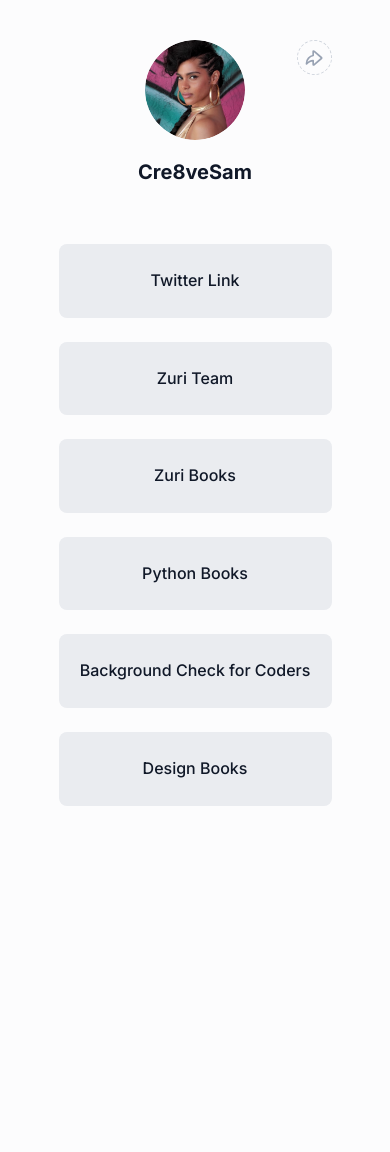
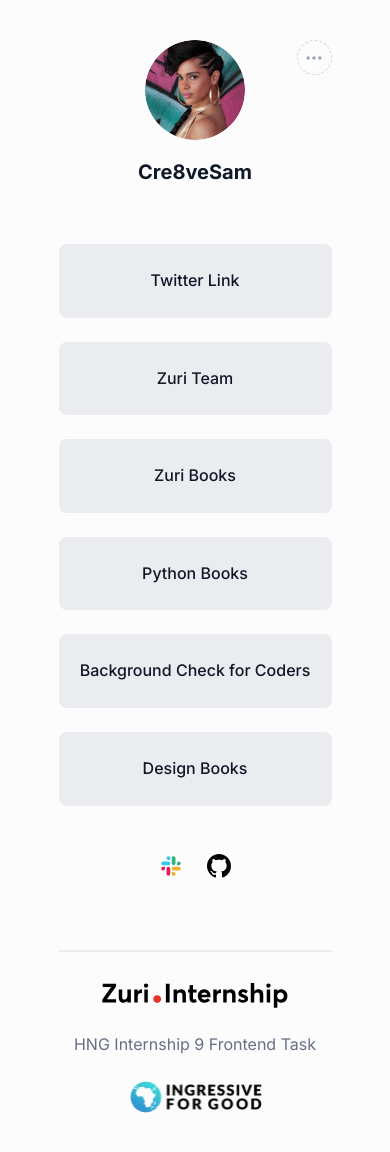
Before and after one commit to samzyconcepts/HNG-Stage-1-Task, a React (Create React App) app: page / in a window 390 px wide. Shown: the top 1152 px of the page. Before the commit the page ends 844 px from the top, so only its background shows below. Built offline with nearby package versions, Linux system fonts and the light colour scheme.

Commit message:
updated css with responsiveness

```diff
--- a/src/App.css
+++ b/src/App.css
@@ -159,6 +159,55 @@
   cursor: pointer;
   transition: background-color 0.5s ease;
 }
-.btn:hover{
+.btn:hover {
   background-color: var(--light-grey);
 }
+
+.social-media {
+  width: 100%;
+  display: flex;
+  justify-content: center;
+  gap: 24px;
+  padding: 24px 0;
+}
+
+.footer {
+  padding: 48px 0;
+}
+.footer hr {
+  border: 1px solid var(--extraLight-grey);
+  background-color: var(--extraLight-grey);
+}
+.footer .sponsor {
+  padding-top: 24px;
+  display: flex;
+  align-items: center;
+  justify-content: space-between;
+}
+.footer .sponsor span {
+  font-size: 16px;
+  color: var(--medium-grey);
+  font-weight: 400;
+}
+
+@media (max-width: 800px) {
+  .footer .sponsor span {
+    font-size: 12px;
+  }
+}
+@media (max-width: 700px) {
+  .share-tooltip .share {
+    display: none;
+  }
+  .menu {
+    display: block;
+  }
+  .footer .sponsor {
+    flex-direction: column;
+    align-items: center;
+    gap: 24px;
+  }
+  .footer .sponsor span {
+    font-size: 16px;
+  }
+}
--- /dev/null
+++ b/src/Components/Footer.jsx
@@ -0,0 +1,16 @@
+import React from 'react'
+
+const Footer = () => {
+  return (
+    <div className='footer'>
+      <hr />
+      <div className="sponsor">
+        <img src="/assets/Zuri.svg" alt="Zuri internship logo" />
+        <span>HNG Internship 9 Frontend Task</span>
+        <img src="/assets/I4G.svg" alt="Ingressive for good logo" />
+      </div>
+    </div>
+  )
+}
+
+export default Footer
--- a/src/Components/Link.jsx
+++ b/src/Components/Link.jsx
@@ -1,5 +1,6 @@
 import React from 'react';
 import Header from './Header';
+import Footer from './Footer';
 
 const Link = () => {
   return (
@@ -32,7 +33,13 @@
         >
           Design Books
         </a>
+
+        <div className='social-media'>
+          <img src='/assets/slack.svg' alt='slack icon' />
+          <img src='/assets/github.svg' alt='slack icon' />
+        </div>
       </div>
+      <Footer />
     </div>
   );
 };
```
